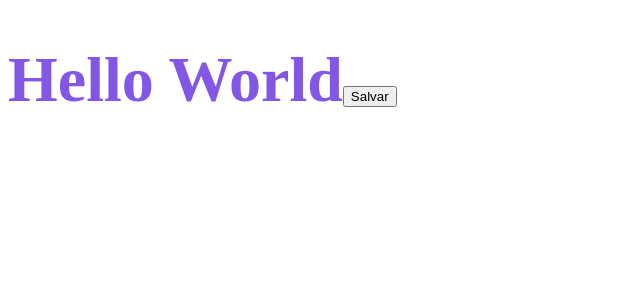
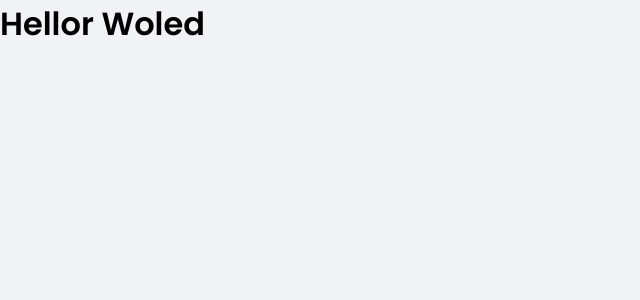
Before and after one commit to Danilo55Amaral/dtmoney, a React (Vite) app: page / in a window 1280 px wide. Shown: the top 300 px of the page, without its empty margins (0-640 px from the left). Built offline with nearby package versions, Linux system fonts and the light colour scheme.

Commit message:
instalando o Styled-components/ configurando os estilos globais da aplicação

```diff
--- a/index.html
+++ b/index.html
@@ -1,13 +1,23 @@
 <!DOCTYPE html>
 <html lang="pt-br">
+
 <head>
+  <link rel="preconnect" href="https://fonts.googleapis.com">
+  <link rel="preconnect" href="https://fonts.gstatic.com" crossorigin>
+
   <meta charset="UTF-8" />
-    <link rel="icon" type="image/svg+xml" href="/src/favicon.svg" />
+  <link rel="shortcut icon" type="image/png" href="favicon.png" />
   <meta name="viewport" content="width=device-width, initial-scale=1.0" />
   <title>dtmoney</title>
+
+  <link rel="preconnect" href="https://fonts.gstatic.com" crossorigin>
+  <link href="https://fonts.googleapis.com/css2?family=Poppins:wght@100;200;300;400;500;600;700;800;900&display=swap"
+    rel="stylesheet">
 </head>
+
 <body>
   <div id="root"></div>
   <script type="module" src="/src/main.tsx"></script>
 </body>
+
 </html>
--- a/src/App.tsx
+++ b/src/App.tsx
@@ -1,18 +1,10 @@
-import styled from "styled-components";
-
-const Title = styled.h1 `
-  font-size: 64px;
-  color: #8257e6;
-`
+import { GlobalStyle } from "./assets/styles/global";
 
 export function App() {
   return (
     <div className="App">
-      <Title>
-      Hello World
-      <button>Salvar</button>
-      </Title>
-
+      <h1>Hellor Woled</h1>
+      <GlobalStyle />
     </div>
   );
 }
--- /dev/null
+++ b/src/assets/styles/global.ts
@@ -0,0 +1,58 @@
+import { createGlobalStyle } from "styled-components";
+
+export const GlobalStyle = createGlobalStyle`
+    :root {
+        --background: #f8f2f5;
+        --red: #E52E40;
+        --blue: #5429CC;
+
+        --blue-light: #6933FF;
+
+        --text-title: #363F5F;
+        --text-body: #969CB3;
+
+        --background: #F0F2F5;
+        --shape: #FFFFFF;
+    }
+
+    * {
+        margin: 0;
+        padding: 0;
+        box-sizing: border-box;
+    }
+
+     /* configurando a fonte para se adaptar a varios tamanhos de tela.
+     font-size: 16px (Desktop) */
+    html {
+        @media (max-width: 1080px) {
+            font-size: 93.75%; // 15px
+        }
+
+        @media (max-width: 720px) {
+            font-size: 87.5%; // 14px
+        }
+    }
+
+    body {
+        background: var(--background);
+        -webkit-font-smoothing: antialiased;
+    }
+
+    body, input, textarea, button {
+        font-family: 'Poppins', sans-serif;
+        font-weight: 400;
+    }
+
+    h1, h2, h3, h4, h5, h6, strong {
+        font-weight: 600;
+    }
+
+    button {
+        cursor: pointer;
+    }
+
+    [disabled] {
+        opacity: 0.6;
+        cursor: not-allowed;
+    }
+`
```
Also changed, not shown: anotacoes.js (+33 -0 lines). Lines whose indentation alone changed are shown as unchanged.
